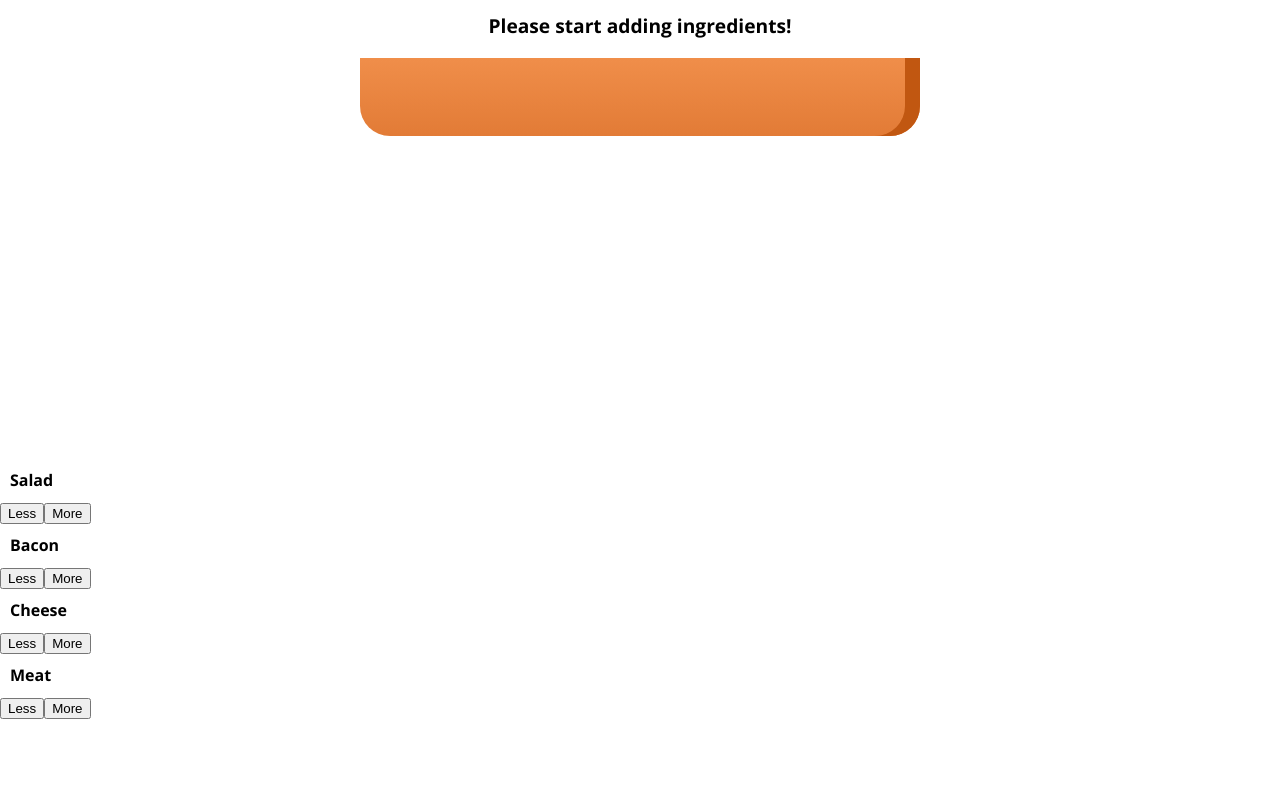
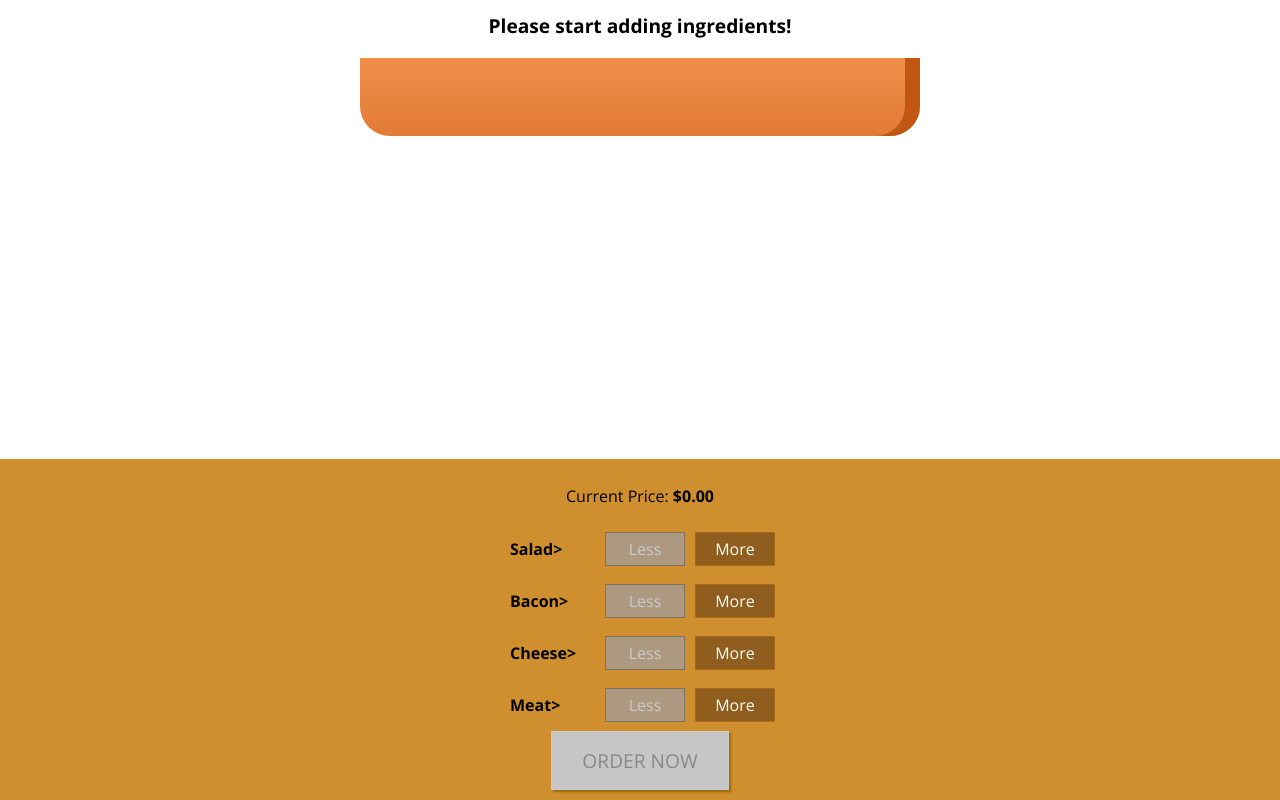
Before and after one commit to wawk/burger-builder, a React (Create React App) app: page / in a window 1280 px wide. Shown: the part 179-979 px from the top of the page. Before the commit the page ends 898 px from the top, so only its background shows below. Built offline with nearby package versions, Linux system fonts and the light colour scheme.

Commit message:
Added Order Now button and related control code to disable and enable, also added total price and converted it to USD rendering

```diff
--- a/src/components/Burger/BuildControls/BuildControl/BuildControl.js
+++ b/src/components/Burger/BuildControls/BuildControl/BuildControl.js
@@ -2,10 +2,10 @@
 import classes from './BuildControl.module.css';
 
 const buildControl = (props) => (
-    <div className={classes.buildControl}>
-        <div className={classes.Label}>{props.label}</div>
-        <button className = {classes.Less}>Less</button>
-        <button className={classes.More}>More</button>
+        <div className={classes.BuildControl}>
+        <div className={classes.Label}>{props.label}></div>
+        <button className = {classes.Less} onClick ={props.removed}disabled={props.disabled}>Less</button>
+        <button className={classes.More} onClick = {props.added}>More</button>
     </div>
 
 );
--- a/src/components/Burger/BuildControls/BuildControl/BuildControl.module.css
+++ b/src/components/Burger/BuildControls/BuildControl/BuildControl.module.css
@@ -13,7 +13,7 @@
         padding: 5px;
         margin: 0 5px;
         width: 80px;
-        border: 1px solid #AA6817;
+         border: 1px solid #AA6817;
         cursor: pointer;
         outline: none;
     }
--- a/src/components/Burger/BuildControls/BuildControls.js
+++ b/src/components/Burger/BuildControls/BuildControls.js
@@ -10,11 +10,25 @@
 
 ];
 
+const formatter = new Intl.NumberFormat('en-Us',{
+    style: 'currency',
+    currency: 'USD',
+    minimumFractionDigits: 2
+});
+
 const buildControls = (props) => (
-    <div className={classes.buildControls}>
+    <div className={classes.BuildControls}>
+              <p>Current Price: <strong>{formatter.format(props.price.toFixed(2))}</strong></p>
         {controls.map(ctrl => (
-            <BuildControl key={ctrl.label} label={ctrl.label}/>
+            <BuildControl
+            key={ctrl.label}
+            label={ctrl.label}
+            added ={() => props.ingredientAdded(ctrl.type)}
+            removed = {() => props.ingredientRemoved(ctrl.type)}
+            disabled = {props.disabled[ctrl.type]} />
         ))}
+        <button className={classes.OrderButton}
+        disabled={!props.purchasable}>ORDER NOW</button>
 
     </div>
 
--- a/src/components/Burger/BuildControls/BuildControls.module.css
+++ b/src/components/Burger/BuildControls/BuildControls.module.css
@@ -1,4 +1,4 @@
-BuildControls {
+.BuildControls {
     width: 100%;
     background-color: #CF8F2E;
     display: flex;
@@ -8,3 +8,45 @@
     margin: auto;
     padding: 10px 0;
 }
+
+
+.OrderButton {
+    background-color: #DAD735;
+    outline: none;
+    cursor: pointer;
+    border: 1px solid #966909;
+    color: #966909;
+    font-family: inherit;
+    font-size: 1.2em;
+    padding: 15px 30px;
+    box-shadow: 2px 2px 2px #966909;
+}
+
+.OrderButton:hover, .OrderButton:active {
+    background-color: #A0DB41;
+    border: 1px solid #966909;
+    color: #966909;
+}
+
+.OrderButton:disabled {
+    background-color: #C7C6C6;
+    cursor: not-allowed;
+    border: 1px solid #ccc;
+    color: #888888;
+}
+
+.OrderButton:not(:disabled) {
+    animation: enable 0.3s linear;
+}
+
+@keyframes enable {
+    0% {
+        transform: scale(1);
+    }
+    60% {
+        transform: scale(1.1);
+    }
+    100% {
+        transform: scale(1);
+    }
+}
--- a/src/containers/BurgerBuilder/BurgerBuilder.js
+++ b/src/containers/BurgerBuilder/BurgerBuilder.js
@@ -2,6 +2,14 @@
 import Aux from '../../hoc/Auxillary';
 import Burger from '../../components/Burger/Burger';
 import BuildControls from '../../components/Burger/BuildControls/BuildControls';
+
+const INGREDIENT_PRICES = {
+    salad: 0.5,
+    cheese: 0.4,
+    meat: 1.3,
+    bacon: 0.7
+
+}
 
 class BurgerBuilder extends Component {
     state = {
@@ -10,13 +18,79 @@
             bacon: 0,
             cheese: 0,
             meat: 0
+        },
+        totalPrice: 0,
+        purchasable: false
+    }
+    updatePurchaseState = (ingredients) => {
+
+
+        const sum = Object.keys(ingredients).map(igKey => {
+            return ingredients[igKey]
+        }).reduce((sum,el)=> {
+            return sum + el;
+        },0);
+        this.setState({purchasable: sum > 0});
+
+    };
+
+    addingredientHandler = (type) => {
+        const oldCount = this.state.ingredients[type];
+        const updatedCount = oldCount + 1;
+        const updatedIngredients = {
+            ...this.state.ingredients
+        };
+        updatedIngredients[type] = updatedCount;
+        const priceAddition = INGREDIENT_PRICES[type];
+        const oldPrice = this.state.totalPrice;
+        const newPrice = oldPrice + priceAddition;
+        this.setState({totalPrice: newPrice,
+
+            ingredients: updatedIngredients});
+            this.updatePurchaseState(updatedIngredients);
+
+
+    };
+
+    removeIngredientHandler = (type) => {
+
+        const oldCount = this.state.ingredients[type];
+        if (oldCount <= 0){
+            return;
         }
-    }
+        const updatedCount = oldCount - 1;
+        const updatedIngredients = {
+            ...this.state.ingredients
+        };
+        updatedIngredients[type] = updatedCount;
+        const priceSubtraction = INGREDIENT_PRICES[type];
+        const oldPrice = this.state.totalPrice;
+        const newPrice = oldPrice - priceSubtraction;
+        this.setState({totalPrice: newPrice,
+            ingredients: updatedIngredients});
+        this.updatePurchaseState(updatedIngredients);
+
+
+    };
+
     render () {
+        const disabledInfo = {
+            ...this.state.ingredients
+        };
+        for (let key in disabledInfo){
+            disabledInfo[key] = disabledInfo[key] <= 0;
+        }
         return(
             <Aux>
                 <Burger ingredients = {this.state.ingredients}/>
-                <BuildControls/>
+                <BuildControls
+                ingredientAdded={this.addingredientHandler}
+                ingredientRemoved = {this.removeIngredientHandler}
+                disabled={disabledInfo}
+
+                price={this.state.totalPrice}
+                purchasable = {this.state.purchasable}
+                />
             </Aux>
         );
     }
```
